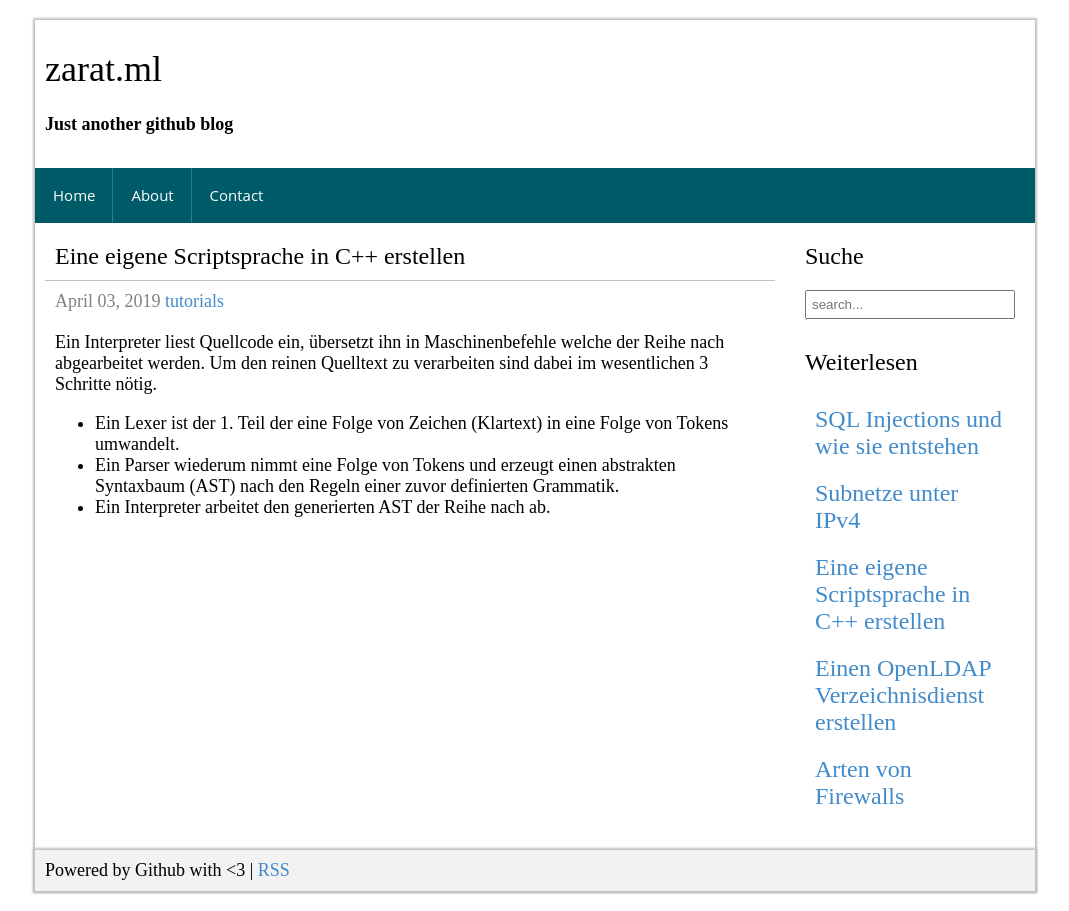
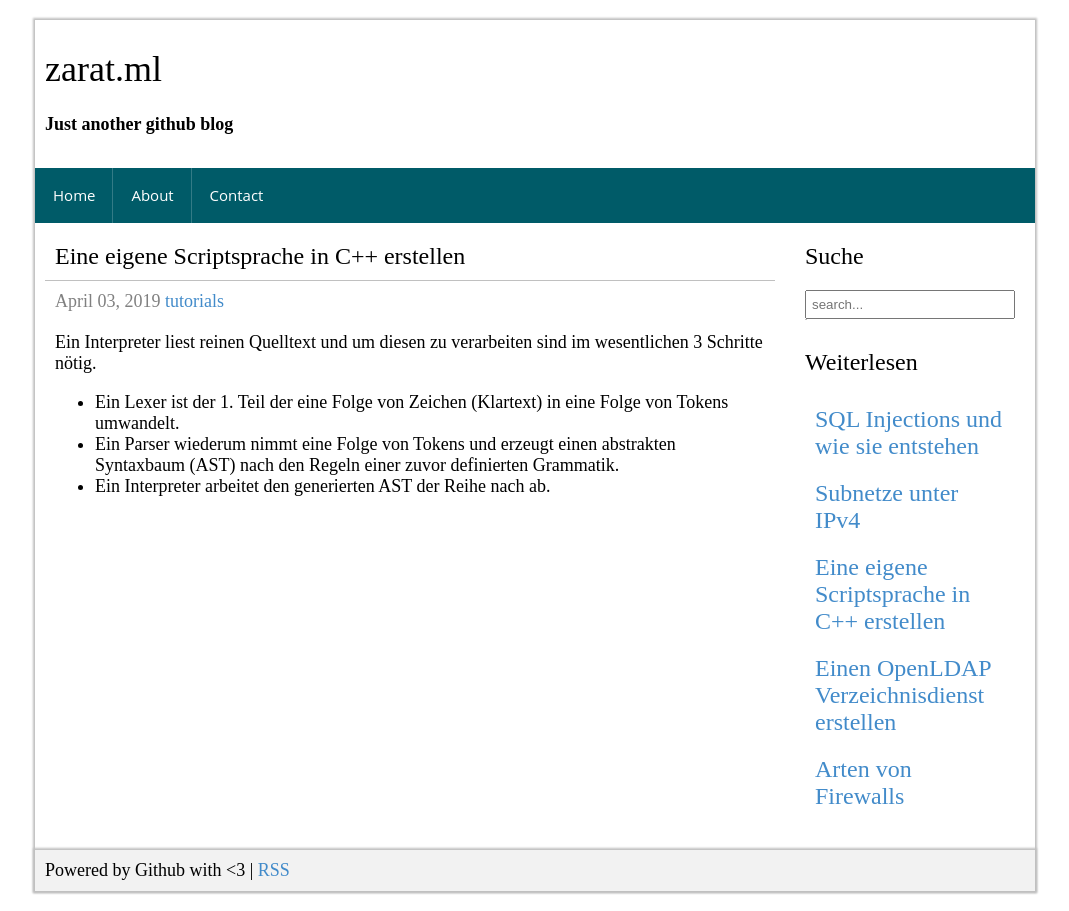
Before and after one commit to zarat/zarat.github.io, a Jekyll site: the page built from _posts/2019-04-03-script-interpreter.markdown, in a window 1280 px wide. Shown: the whole page, without its empty margins (105-1174 px from the left). Built offline with Jekyll 4.4.1, drawn with Linux system fonts in a browser that asks for light colours; comment, search, counter and statistics services are not loaded.

Commit message:
Update 2019-04-03-script-interpreter.markdown

```diff
--- a/_posts/2019-04-03-script-interpreter.markdown
+++ b/_posts/2019-04-03-script-interpreter.markdown
@@ -6,7 +6,7 @@ categories: tutorials
 permalink: /post/script-interpreter
 ---
 
-Ein Interpreter liest Quellcode ein, übersetzt ihn in Maschinenbefehle welche der Reihe nach abgearbeitet werden. Um den reinen Quelltext zu verarbeiten sind dabei im wesentlichen 3 Schritte nötig.
+Ein Interpreter liest reinen Quelltext und um diesen zu verarbeiten sind im wesentlichen 3 Schritte nötig.
 
   * Ein Lexer ist der 1. Teil der eine Folge von Zeichen (Klartext) in eine Folge von Tokens umwandelt.
   * Ein Parser wiederum nimmt eine Folge von Tokens und erzeugt einen abstrakten Syntaxbaum (AST) nach den Regeln einer zuvor definierten Grammatik.
```
